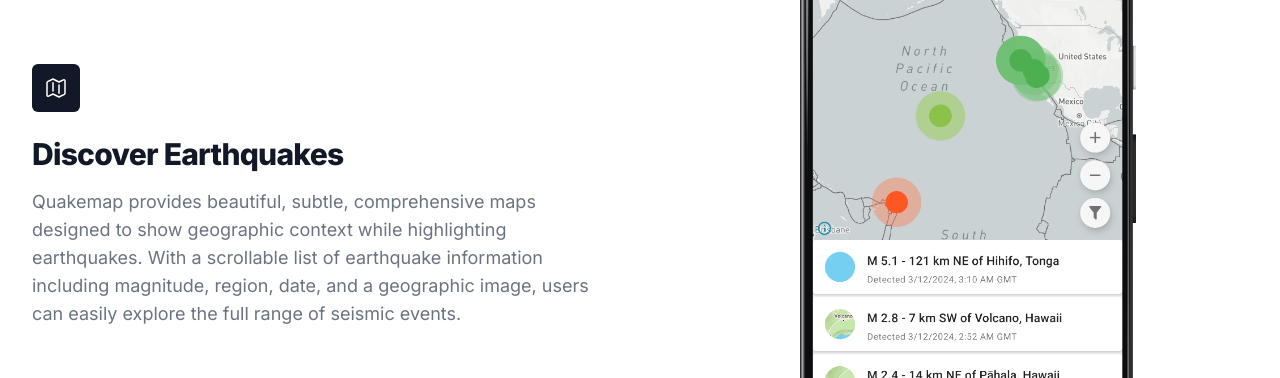
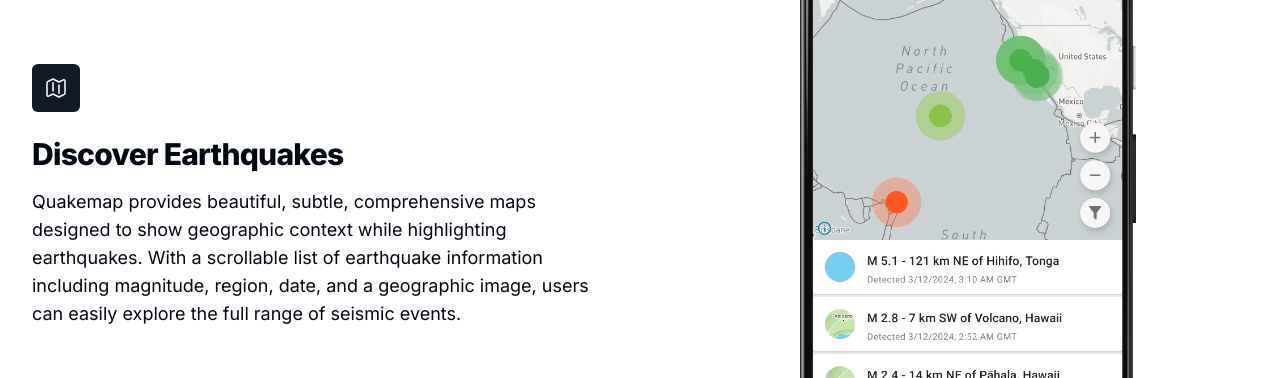
Before and after one commit to salindersidhu/quakemap-site, a Next.js app: page / in a window 1280 px wide. Shown: the part 1100-1478 px from the top of the page. Built offline with nearby package versions, Linux system fonts and the light colour scheme.

Commit message:
feat(darkMode): add dark mode to the Feature component

```diff
--- a/src/components/feature.tsx
+++ b/src/components/feature.tsx
@@ -4,7 +4,7 @@
 
 export default function Feature({ features }: { features: Feature[] }) {
   return (
-    <div className="relative bg-white lg:pt-16 pb-16 lg:pb-32 overflow-hidden">
+    <div className="relative bg-white dark:bg-zinc-950 lg:pt-16 pb-16 lg:pb-32 overflow-hidden">
       {features.map((feature, index) => (
         <div className={index > 0 ? "lg:mt-24" : "relative"} key={index}>
           <div className="lg:mx-auto lg:max-w-7xl lg:px-8 lg:grid lg:grid-cols-2 lg:grid-flow-col-dense lg:gap-24 mt-16 lg:mt-0">
@@ -15,19 +15,19 @@
             >
               <div>
                 <div>
-                  <span className="h-12 w-12 rounded-md flex items-center justify-center bg-gray-900">
+                  <span className="h-12 w-12 rounded-md flex items-center justify-center bg-gray-900 dark:bg-gray-50">
                     <feature.icon
-                      className="h-6 w-6 text-white"
+                      className="h-6 w-6 text-white dark:text-black"
                       aria-hidden="true"
                     />
                   </span>
                 </div>
                 <div className="mt-6">
-                  <h2 className="text-3xl font-extrabold tracking-tight text-gray-900">
+                  <h2 className="text-3xl font-extrabold tracking-tight text-gray-950 dark:text-gray-200">
                     {feature.title}
                   </h2>
                   <p
-                    className="mt-4 text-lg text-gray-500"
+                    className="mt-4 text-lg text-gray-950 dark:text-gray-200"
                     dangerouslySetInnerHTML={{ __html: feature.description }}
                   />
                 </div>
```
